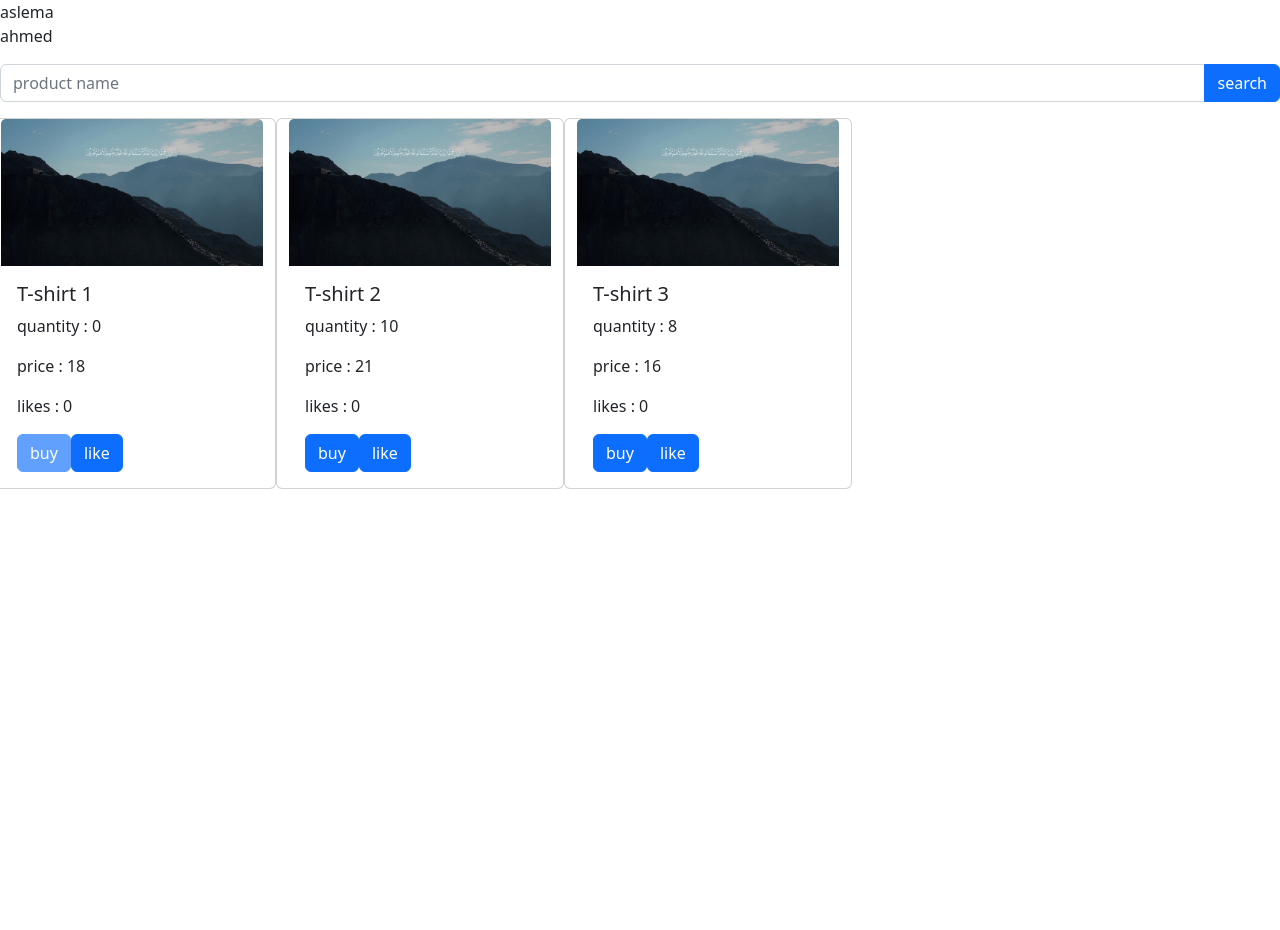
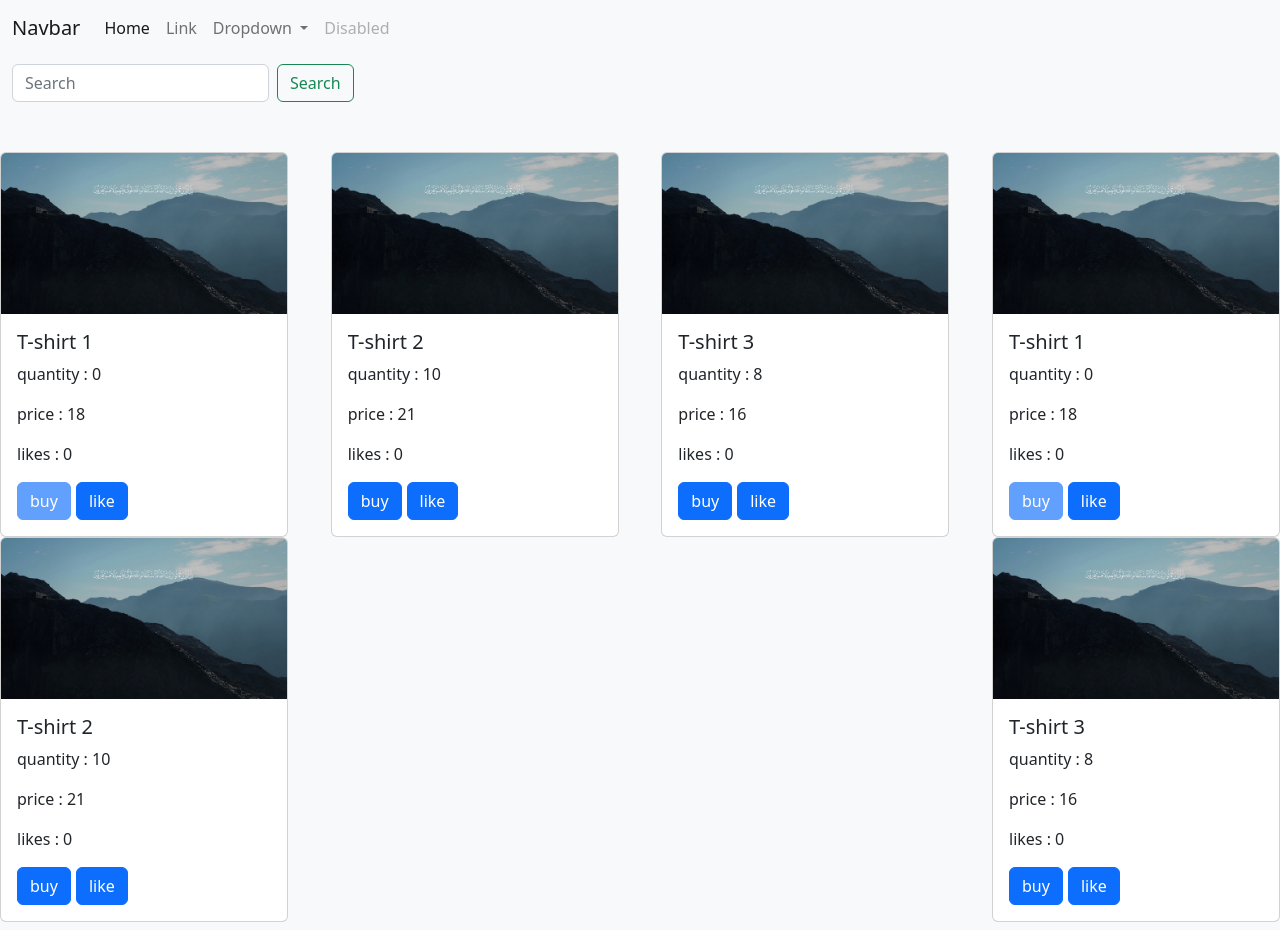
Before and after one commit to ahmedg99/angular-project, an Angular app: page / in a window 1280 px wide. Before the commit the page ends 800 px from the top, so only its background shows below. Built offline with nearby package versions, Linux system fonts and the light colour scheme.

Commit message:
fix bootstrap

```diff
--- a/src/app/app-routing.module.ts
+++ b/src/app/app-routing.module.ts
@@ -1,6 +1,5 @@
 import { NgModule } from '@angular/core';
-import { SecondComponent } from './second/second.component';
-import { Routes, RouterModule } from '@angular/router'; // CLI imports router
+ import { Routes, RouterModule } from '@angular/router'; // CLI imports router
 
 /*
 const routes: Routes = [ { path: 'first-component', component: FirstComponent },
--- a/src/app/app.component.html
+++ b/src/app/app.component.html
@@ -1,2 +1,2 @@
-aslema
+<app-navbar></app-navbar>
 <app-products-component></app-products-component>
--- /dev/null
+++ b/src/app/navbar/navbar.component.html
@@ -0,0 +1,32 @@
+<nav class="navbar navbar-expand-lg navbar-light bg-light">
+    <div class="container-fluid">
+      <a class="navbar-brand" href="#">Navbar</a>
+      <button class="navbar-toggler" type="button" data-bs-toggle="collapse" data-bs-target="#navbarSupportedContent" aria-controls="navbarSupportedContent" aria-expanded="false" aria-label="Toggle navigation">
+        <span class="navbar-toggler-icon"></span>
+      </button>
+      <div class="collapse navbar-collapse" id="navbarSupportedContent">
+        <ul class="navbar-nav me-auto mb-2 mb-lg-0">
+          <li class="nav-item">
+            <a class="nav-link active" aria-current="page" href="#">Home</a>
+          </li>
+          <li class="nav-item">
+            <a class="nav-link" href="#">Link</a>
+          </li>
+          <li class="nav-item dropdown">
+            <a class="nav-link dropdown-toggle" href="#" id="navbarDropdown" role="button" data-bs-toggle="dropdown" aria-expanded="false">
+              Dropdown
+            </a>
+            <ul class="dropdown-menu" aria-labelledby="navbarDropdown">
+              <li><a class="dropdown-item" href="#">Action</a></li>
+              <li><a class="dropdown-item" href="#">Another action</a></li>
+              <li><hr class="dropdown-divider"></li>
+              <li><a class="dropdown-item" href="#">Something else here</a></li>
+            </ul>
+          </li>
+          <li class="nav-item">
+            <a class="nav-link disabled" href="#" tabindex="-1" aria-disabled="true">Disabled</a>
+          </li>
+        </ul>
+
+      </div>
+    </div>
--- /dev/null
+++ b/src/app/navbar/navbar.component.ts
@@ -0,0 +1,15 @@
+import { Component, OnInit } from '@angular/core';
+
+@Component({
+  selector: 'app-navbar',
+  templateUrl: './navbar.component.html',
+  styleUrls: ['./navbar.component.css']
+})
+export class NavbarComponent implements OnInit {
+
+  constructor() { }
+
+  ngOnInit(): void {
+  }
+
+}
--- a/src/app/products-component/products-component.component.html
+++ b/src/app/products-component/products-component.component.html
@@ -1,22 +1,35 @@
-<p>{{title}}</p>
-<div class="input-group mb-3">
-    <input type="text" class="form-control" placeholder="product name "[(ngModel)]="priceMax">
- <a href="" class="btn btn-primary">search</a>
+<nav class="navbar navbar-light bg-light">
+  <div class="container-fluid">
+    <div class="d-flex" style="margin-bottom: 50px;">
+      <input class="form-control me-2" type="search" placeholder="Search" aria-label="Search" [(ngModel)]="priceMax">
+      <button class="btn btn-outline-success" type="submit">Search</button>
     </div>
-<div class="row ">
+  </div>
+
     <div class="card" style="width: 18rem;" *ngFor="let p of listProdcut ,let i=index">
       <div *ngIf="priceMax<p.price || priceMax==null">
-        <img class="card-img-top" src="../../assets/images/5f0b7189031725.5de839cf50769.jpg" alt="Card image cap">
+      <img src="../../assets/images/5f0b7189031725.5de839cf50769.jpg" class="card-img-top" alt="...">
       <div class="card-body">
-
         <h5 class="card-title">{{p.title}}</h5>
         <p class="card-text"> quantity : {{p.quantity}}</p>
         <p class="card-text"> price : {{p.price}}</p>
-
         <p class="card-text"> likes : {{p.like}}</p>
-          <button href="#" class="btn btn-primary" (click)="buy(i)" [disabled]="p.quantity==0">buy</button>
+        <button href="#" class="btn btn-primary" (click)="buy(i)" [disabled]="p.quantity==0" style="margin-right: 5px;">buy</button>
         <button href="#" class="btn btn-primary" (click)="like(i)">like</button>
       </div>
       </div>
     </div>
+
+
+
+
+    <!--
+
+<nav class="navbar navbar-light bg-light">
+  <div class="container-fluid">
+    <form class="d-flex">
+      <input class="form-control me-2" type="search" placeholder="Search" aria-label="Search" [(ngModel)]="priceMax">
+      <button class="btn btn-outline-success" type="submit">Search</button>
+    </form>
   </div>
+</nav>-->
--- a/src/app/products-component/products-component.component.ts
+++ b/src/app/products-component/products-component.component.ts
@@ -21,6 +21,8 @@
     =[
       {id: 1, title: "T-shirt 1", price: 18, quantity: 0, like: 0},
       {id: 2, title: "T-shirt 2", price: 21, quantity: 10, like: 0},
+      {id: 3, title: "T-shirt 3", price: 16, quantity: 8, like: 0},  {id: 1, title: "T-shirt 1", price: 18, quantity: 0, like: 0},
+      {id: 2, title: "T-shirt 2", price: 21, quantity: 10, like: 0},
       {id: 3, title: "T-shirt 3", price: 16, quantity: 8, like: 0}, ] ;
   }
   buy(i:number) {
--- a/src/app/second/second.component.html
+++ /dev/null
@@ -1 +0,0 @@
-<p>second component  works!</p>
--- a/src/app/second/second.component.ts
+++ /dev/null
@@ -1,15 +0,0 @@
-import { Component, OnInit } from '@angular/core';
-
-@Component({
-  selector: 'app-second',
-  templateUrl: './second.component.html',
-  styleUrls: ['./second.component.css']
-})
-export class SecondComponent implements OnInit {
-
-  constructor() { }
-
-  ngOnInit(): void {
-  }
-
-}
```
Also changed, not shown: src/app/app.module.ts (+4 -9 lines), src/app/navbar/navbar.component.css (added), 2 other files (tests, documents, lock files or other folders). Lines whose indentation alone changed are shown as unchanged.
